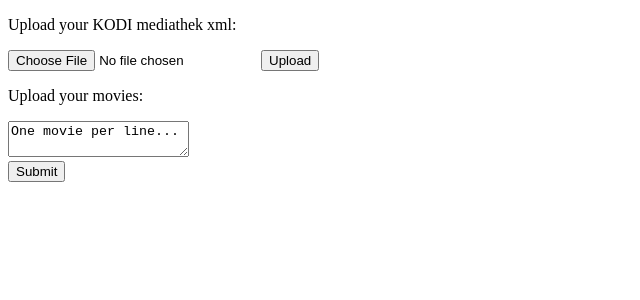
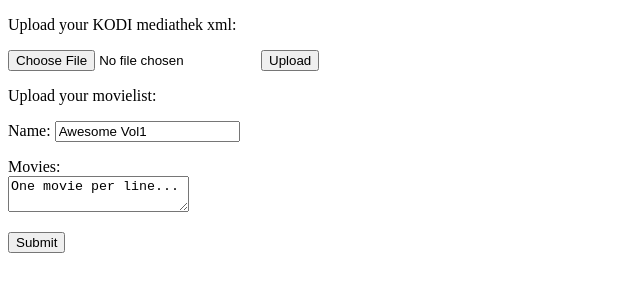
Before and after one commit to NicoleRauch/fml, a Next.js app: page /addList in a window 1280 px wide. Shown: the top 300 px of the page, without its empty margins (0-640 px from the left). Built offline with nearby package versions, Linux system fonts and the light colour scheme.

Commit message:
Renamed InputTextfield to CreateListWithTextareaForm
and added a name input type text to the form

```diff
--- /dev/null
+++ b/components/CreateListWithTextareaForm.js
@@ -0,0 +1,44 @@
+import React from 'react'
+
+export default class InputTextfield extends React.Component {
+
+	constructor(props) {
+		super(props);
+		this.state = {
+			name: 'Awesome Vol1',
+			movies: 'One movie per line...'
+		};
+
+		this.handleTextareaChange = this.handleTextareaChange.bind(this);
+		this.handleTextinputChange = this.handleTextinputChange.bind(this);
+		this.handleSubmit = this.handleSubmit.bind(this);
+	}
+
+	handleTextareaChange(event) {
+		this.setState({movies: event.target.value});
+	}
+	handleTextinputChange(event) {
+		this.setState({name: event.target.value});
+	}
+
+	handleSubmit(event) {
+		event.preventDefault();
+		this.props.onSubmit(this.state);
+	}
+
+	render() {
+		return (
+			<form onSubmit={this.handleSubmit}>
+				<p>Upload your movielist:</p>
+				<p>Name: <input type="text" value={this.state.name} onChange={this.handleTextinputChange}/></p>
+				<p>Movies:<br />
+				<textarea
+					value={this.state.movies}
+					onChange={this.handleTextareaChange}>
+				</textarea>
+				</p>
+				<p><input type="submit" value="Submit" /></p>
+			</form>
+		)
+	}
+}
--- a/components/InputTextfield.js
+++ /dev/null
@@ -1,38 +0,0 @@
-import React from 'react'
-
-export default class InputTextfield extends React.Component {
-
-	constructor(props) {
-		super(props);
-		this.state = {
-			movies: 'One movie per line...'
-		};
-
-		this.handleChange = this.handleChange.bind(this);
-		this.handleSubmit = this.handleSubmit.bind(this);
-	}
-
-	handleChange(event) {
-		this.setState({movies: event.target.value});
-	}
-
-	handleSubmit(event) {
-		event.preventDefault();
-		this.props.onSubmit(this.state);
-	}
-
-	render() {
-		return (
-			<form onSubmit={this.handleSubmit}>
-				<p>Upload your movies:</p>
-				<textarea
-					name="movieList"
-					value={this.state.movies}
-					onChange={this.handleChange}>
-				</textarea>
-				<br />
-				<input type="submit" value="Submit" />
-			</form>
-		)
-	}
-}
--- a/containers/AddListInputTextfield.js
+++ b/containers/AddListInputTextfield.js
@@ -1,5 +1,5 @@
 import { connect } from 'react-redux'
-import InputTextfield from '../components/InputTextfield'
+import InputTextfield from '../components/CreateListWithTextareaForm'
 
 const mapStateToProps = (state) => { return {}; };
 const mapDispatchToProps = (dispatch, ownProps) => {
```
Also changed, not shown: 1 other file (tests, documents, lock files or other folders).
